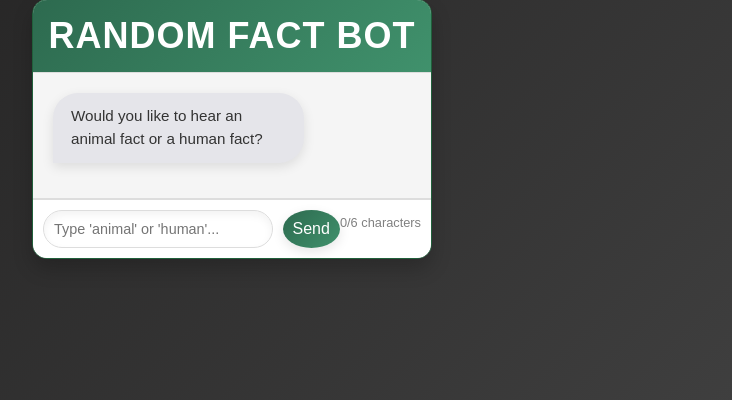
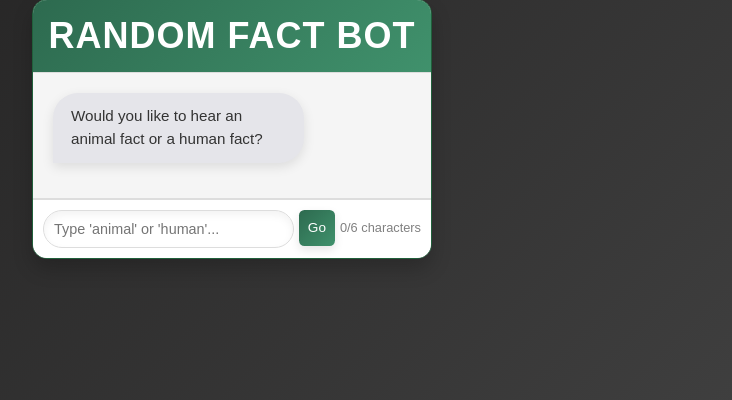
Before and after one commit to saltlakrids/chatbot, a PHP site: page / in a window 1280 px wide. Shown: the part 271-671 px from the top of the page, without its empty margins (408-1140 px from the left). Run offline with PHP 8.4, Linux system fonts and the light colour scheme.

Commit message:
styling changes around input button

```diff
--- a/index.php
+++ b/index.php
@@ -78,7 +78,7 @@ if ($_SERVER['REQUEST_METHOD'] == 'POST' && !empty($_POST['message'])) {
 
         <form method="POST" class="chat-input" onsubmit="return checkInputLength()">
             <input type="text" placeholder="Type 'animal' or 'human'..." id="userInput" name="message" required oninput="countCharacters()">
-            <button type="submit">Send</button>
+            <button type="submit">Go</button>
             <div class="counter" id="charCount">0/6 characters</div>
         </form>
     </div>
--- a/styles.css
+++ b/styles.css
@@ -117,12 +117,14 @@ body {
     background: linear-gradient(135deg, #2d6a4f, #40916c);
     color: white;
     border: none;
-    border-radius: 50%;
-    padding: 10px;
-    margin-left: 10px;
+    border-radius: 15%;
+    padding: 5px;
+    margin-left: 5px;
     cursor: pointer;
-    font-size: 1rem;
-    box-shadow: 0 4px 12px rgba(0, 0, 0, 0.1);
+    font-size: 0.85rem;
+    width: 36px;
+    height: 36px;
+    box-shadow: 0 4px 10px rgba(0, 0, 0, 0.1);
     transition: background 0.3s ease;
 }
 
@@ -160,7 +162,8 @@ body {
 .counter {
     font-size: 0.8rem;
     color: gray;
-    margin-top: 5px;
+    margin-top: 10px;
+    margin-left: 5px;
 }
 
 .error-char {
```
